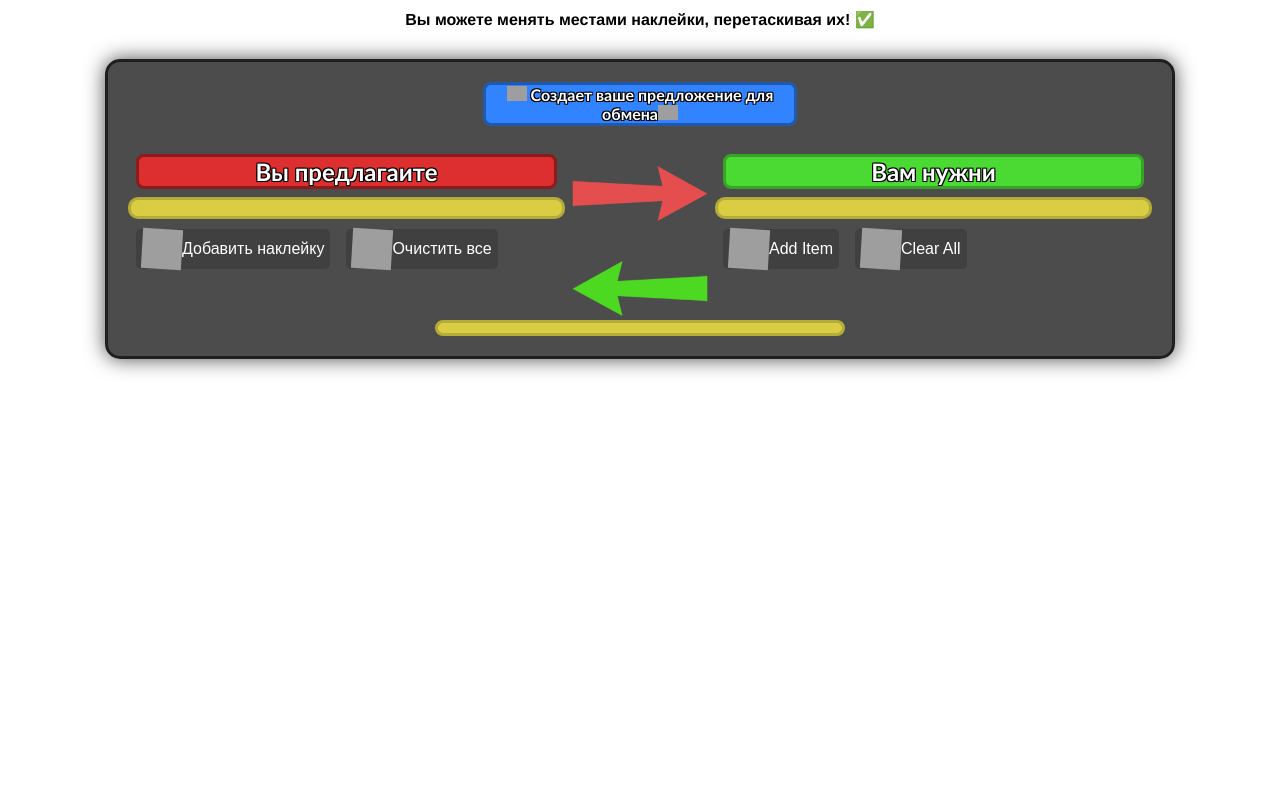
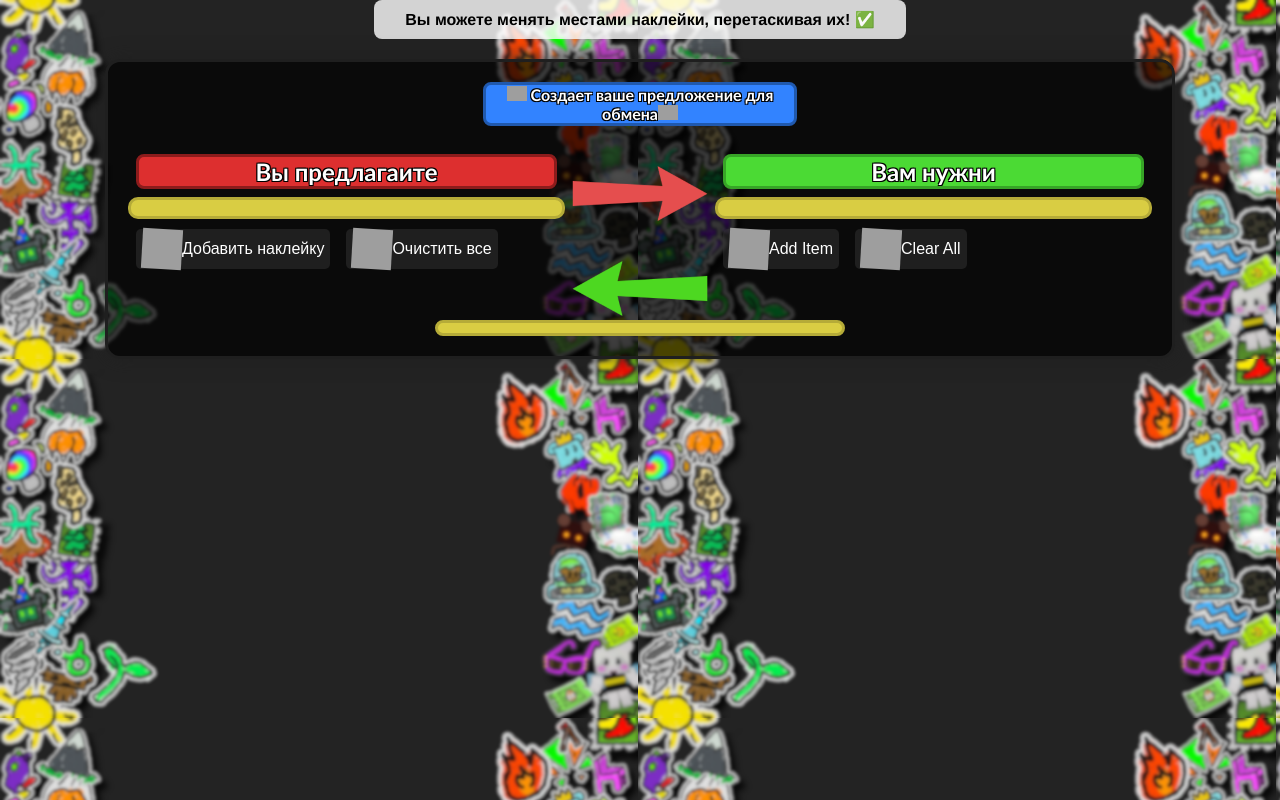
Before and after one commit to Dominowood371/bsstrades, a plain HTML site: page index.html in a window 1280 px wide. Drawn offline with Linux system fonts and the light colour scheme; grey boxes are pictures that could not be loaded.

Commit message:
Update styles.css

```diff
--- a/styles.css
+++ b/styles.css
@@ -1,6 +1,6 @@
 body {
     font-family:'Franklin Gothic Medium', 'Arial Narrow', Arial, sans-serif;
-    background-image: url("csscontentTV/FutureBackGround.png");
+    background-image: url("/images/FutureBackGround.png");
     background-size: contain;
     background-repeat: inherit;
     margin: 0;
```
